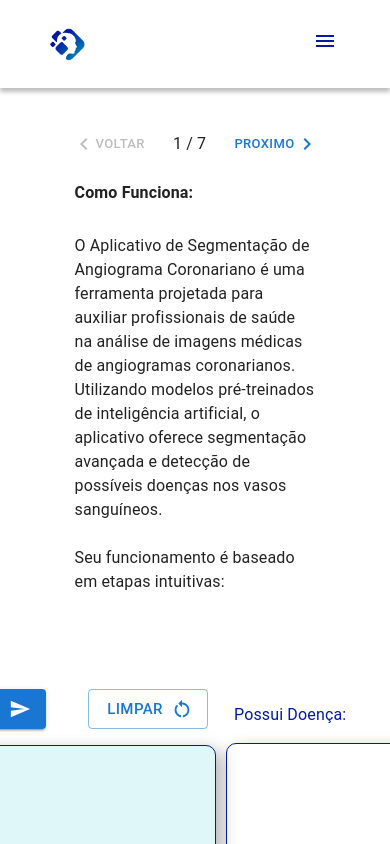
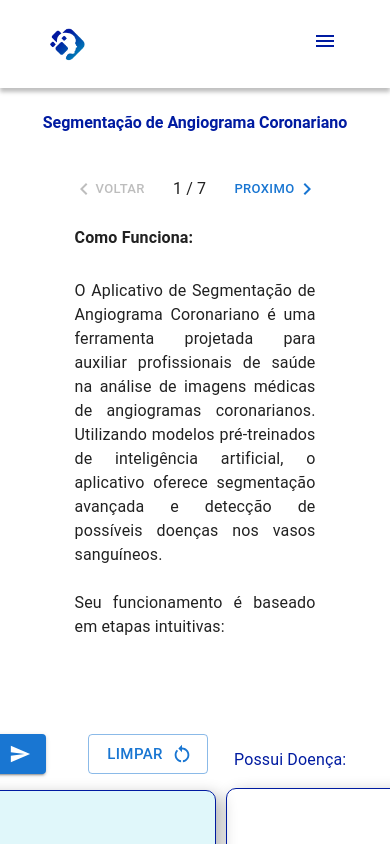
Before and after one commit to DheiverSantos/GeniusAI, a React (Vite) app: page /analise in a window 390 px wide. Shown: the top 844 px of the page. Built offline with nearby package versions, Linux system fonts and the light colour scheme; sample sign-in values are in the browser's storage.

Commit message:
feat: torna comp responsivo

```diff
--- a/src/components/Intro/index.tsx
+++ b/src/components/Intro/index.tsx
@@ -9,6 +9,7 @@ import {
 } from '@mui/material'
 import { KeyboardArrowLeft, KeyboardArrowRight } from '@mui/icons-material'
 import { useState } from 'react'
+import titleStyles from './style'
 
 const steps = [
   {
@@ -73,6 +74,9 @@ export default function Intro() {
   }
   return (
     <ThemeProvider theme={theme}>
+      <Typography variant="h5" align="center" sx={titleStyles}>
+        Segmentação de Angiograma Coronariano
+      </Typography>
       <Box sx={{ width: '70vw', flexGrow: 1, margin: '2rem', mx: 'auto' }}>
         {' '}
         <MobileStepper
@@ -128,7 +132,7 @@ export default function Intro() {
           {steps[activeStep].description.split('\n').map((line, index) => (
             <Typography
               key={index}
-              component="span"
+              component="div"
               sx={{ textAlign: 'justify' }}
             >
               {line}
--- /dev/null
+++ b/src/components/Intro/style.ts
@@ -0,0 +1,20 @@
+const titleStyles = {
+  fontWeight: 'bold',
+  color: '#001BA1',
+  mt: {
+    xs: '1.5rem',
+    sm: '1.8rem',
+    md: '2.1rem',
+    lg: '2.4rem',
+    xl: '2.7rem',
+  },
+  fontSize: {
+    xs: '1rem',
+    sm: '1.4rem',
+    md: '1.6rem',
+    lg: '1.8rem',
+    xl: '2rem',
+  },
+}
+
+export default titleStyles
```
